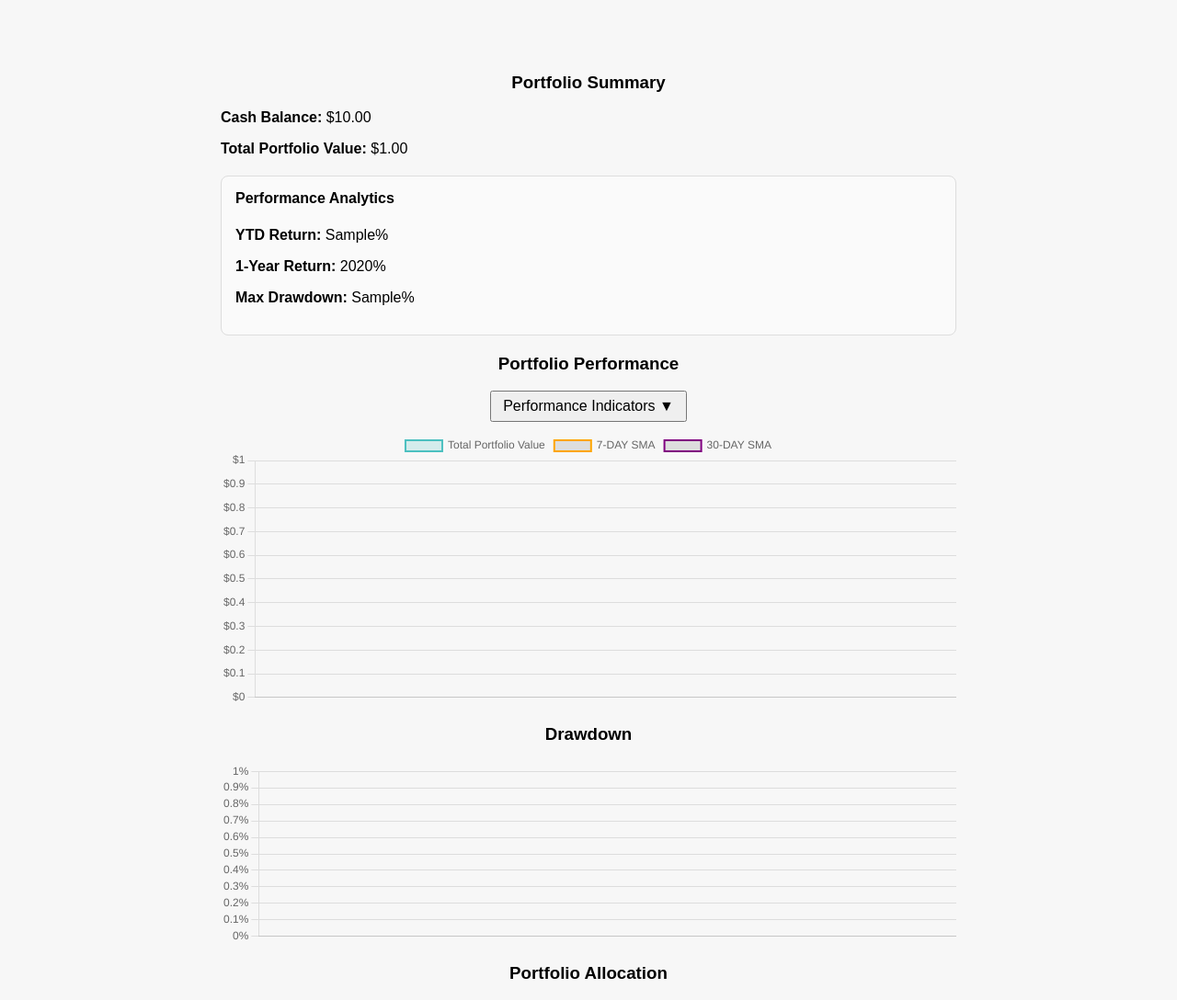
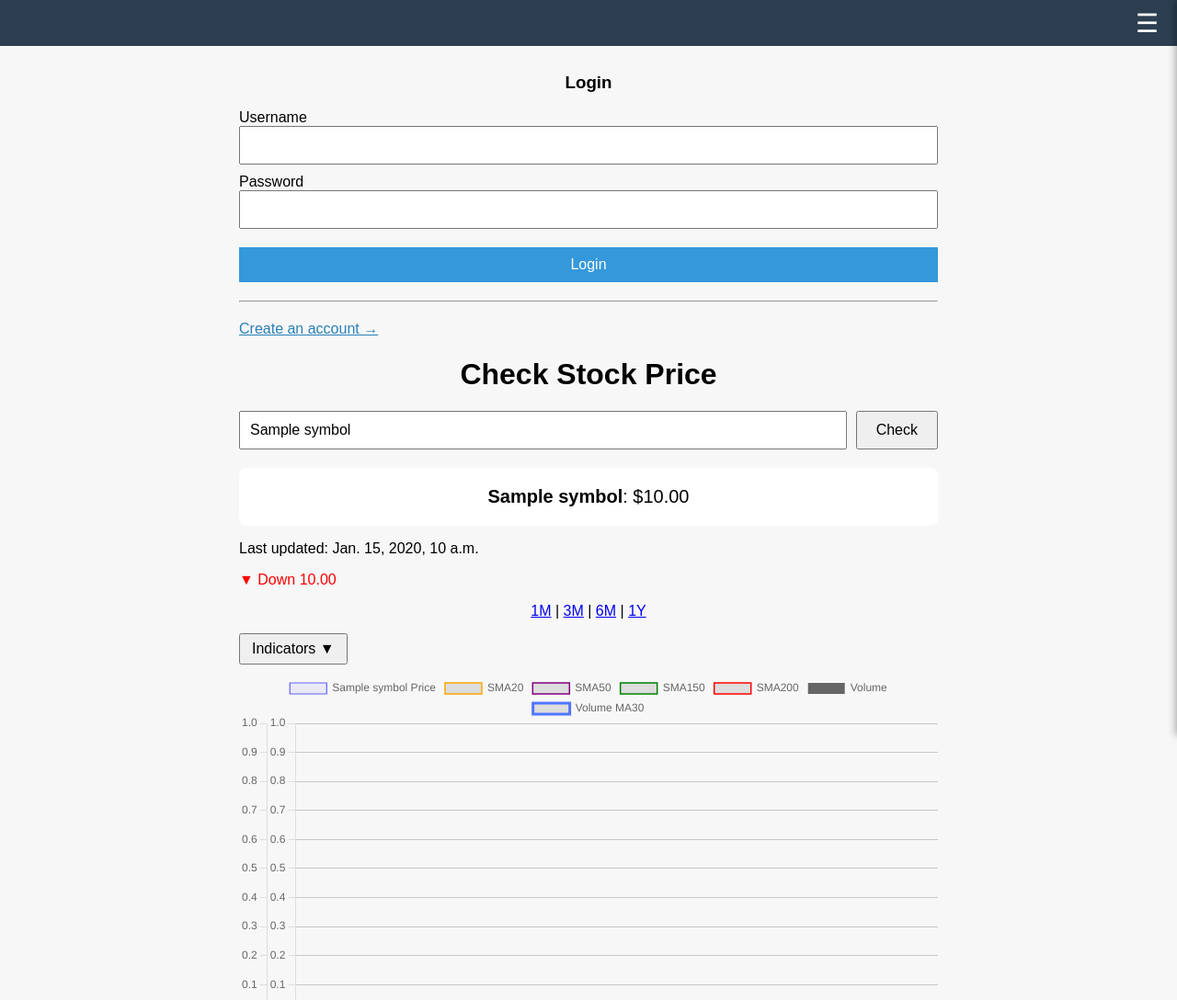
Before and after one commit to rrocafort/paper_trader, a Django app: template core/templates/home.html in a window 1280 px wide. Shown: the top 1088 px of the page at 92% size. Run offline with Django 5.2, Linux system fonts and the light colour scheme; data comes from the database, SQL or seed files in the repository; both versions use the stored data as it was after the commit; the template is opened without the code that fills it: values that come from a table or form of the project are taken from there, most other values are stand-ins (such as "Sample title", 1, 10 or a date in 2020).

Commit message:
rebuilding and cleaning up

```diff
--- a/core/templates/home.html
+++ b/core/templates/home.html
@@ -1,7 +1,141 @@
 <!DOCTYPE html>
-<html>
+<html lang="en">
 <head>
+    <meta charset="UTF-8">
+    <meta name="viewport" content="width=device-width, initial-scale=1.0">
     <title>Paper Trader</title>
+
+    <!-- Load Chart.js -->
+    <script src="https://cdn.jsdelivr.net/npm/chart.js"></script>
+
+    <style>
+        * {
+            box-sizing: border-box;
+        }
+
+        body {
+            font-family: Arial, sans-serif;
+            max-width: 800px;
+            margin: 40px auto;
+            padding: 20px;
+            padding-top: 60px; /* space for fixed header */
+            background: #f7f7f7;
+        }
+
+        /* Top strip */
+        #top-strip {
+            width: 100%;
+            height: 50px;
+            background-color: #2c3e50;
+            display: flex;
+            justify-content: flex-end;
+            align-items: center;
+            padding: 0 20px;
+            position: fixed;
+            top: 0;
+            left: 0;
+            z-index: 1000;
+        }
+
+        /* Hamburger icon */
+        #hamburger {
+            font-size: 28px;
+            cursor: pointer;
+            color: white;
+        }
+
+        /* Slide-out login panel */
+        #login-panel {
+            width: 300px;
+            height: 100%;
+            background-color: #ecf0f1;
+            position: fixed;
+            top: 0;
+            right: -300px; /* hidden by default */
+            transition: right 0.3s ease;
+            padding: 20px;
+            z-index: 1500;
+            box-shadow: -2px 0 8px rgba(0,0,0,0.3);
+        }
+
+        .form-input {
+            width: 100%;
+            margin-bottom: 10px;
+            padding: 8px;
+        }
+
+        .login-button {
+            width: 100%;
+            padding: 10px;
+            background-color: #3498db;
+            color: white;
+            border: none;
+            cursor: pointer;
+        }
+
+        .login-button:hover {
+            background-color: #2980b9;
+        }
+    </style>
+</head>
+
+<body>
+
+    <div id="top-strip">
+        <div id="hamburger">&#9776;</div>
+    </div>
+
+    <div id="login-panel">
+        <h3>Login</h3>
+
+        <label for="login-username">Username</label>
+        <input type="text" id="login-username" class="form-input">
+
+        <label for="login-password">Password</label>
+        <input type="password" id="login-password" class="form-input">
+
+        <button id="login-submit" class="login-button">Login</button>
+
+        <hr style="margin: 20px 0;">
+
+        <a href="/signup/" style="color: #2980b9;">Create an account →</a>
+    </div>
+
+    <script>
+        const hamburger = document.getElementById("hamburger");
+        const loginPanel = document.getElementById("login-panel");
+        let panelOpen = false;
+
+        hamburger.addEventListener("click", () => {
+            loginPanel.style.right = panelOpen ? "-300px" : "0px";
+            panelOpen = !panelOpen;
+        });
+    </script>
+
+<body>
+
+
+        <h3>Login</h3>
+
+        <label>Username</label>
+        <input type="text" id="login-username" style="width: 100%; margin-bottom: 10px;">
+
+        <label>Password</label>
+        <input type="password" id="login-password" style="width: 100%; margin-bottom: 20px;">
+
+        <button id="login-submit" style="
+            width: 100%;
+            padding: 10px;
+            background-color: #3498db;
+            color: white;
+            border: none;
+            cursor: pointer;
+        ">Login</button>
+
+        <hr style="margin: 20px 0;">
+
+        <a href="/signup/" style="color: #2980b9;">Create an account →</a>
+    </div>
      <!-- Load Chart.js BEFORE any chart code runs -->
     <script src="https://cdn.jsdelivr.net/npm/chart.js"></script>
 
@@ -50,11 +184,12 @@
             text-align: center;
         }
     </style>
-</head>
-
-<body>
     {% load humanize %}
-    <!-- ============================ -->
+    <!-- ================================= -->
+    <!-- ===LOGGED-IN CONTENT AREA ONLY == -->
+    <!-- ================================= -->
+    {% if user.is.authenticated %}
+    <!--  ============================ -->
     <!--   PORTFOLIO DASHBOARD LOGIC  -->
     <!-- ============================ -->
         <h3>Portfolio Summary</h3>
@@ -77,7 +212,9 @@
         </div>
 
         <h3>Portfolio Performance</h3>
+
         <!-- Performance indicator panel -->
+
         <div id="perf-indicator-panel" style="margin-bottom: 10px; text-align:center;">
             <button id="perf-indicator-toggle" style="padding: 6px 12px; cursor: pointer;">
                 Performance Indicators ▼
@@ -167,6 +304,7 @@
                 });
             });
         </script>
+        <!-- Drawdown Chart-->
         <h3>Drawdown</h3>
 
         <div style="height: 200px; margin-top: 10px;">
@@ -209,6 +347,7 @@
             }
         });
         </script>
+        <!-- Portfolio Allocation -->
         <h3>Portfolio Allocation</h3>
 
         <div style="height: 280px; margin-top: 10px;">
@@ -255,7 +394,7 @@
             }
         });
         </script>
-
+        <!--  Trade History -->
         <h3>Trade History</h3>
 
         <table class="table table-striped" style="margin-top: 10px;">
@@ -294,7 +433,7 @@
                 {% endfor %}
             </tbody>
         </table>
-
+        <!-- Holdings -->
         <h3>Holdings</h3>
 
         {% if holdings %}
@@ -370,7 +509,7 @@
         {% else %}
         <p>You have no holdings yet.</p>
         {% endif %}
-
+    {% endif %}
     <!-- ========================= -->
     <!--     STOCK LOOKUP FORM     -->
     <!-- ========================= -->
@@ -642,6 +781,22 @@
         </form>
     </div>
     {% endif %}
+    <script>
+        const hamburger = document.getElementById("hamburger");
+        const loginPanel = document.getElementById("login-panel");
+
+        let panelOpen = false;
+
+        hamburger.addEventListener("click", () => {
+            if (!panelOpen) {
+                loginPanel.style.right = "0px";
+                panelOpen = true;
+            } else {
+                loginPanel.style.right = "-300px";
+                panelOpen = false;
+            }
+        });
+    </script>
 
 </body>
 </html>
```
Also changed, not shown: db.sqlite3. Lines whose indentation alone changed are shown as unchanged.
